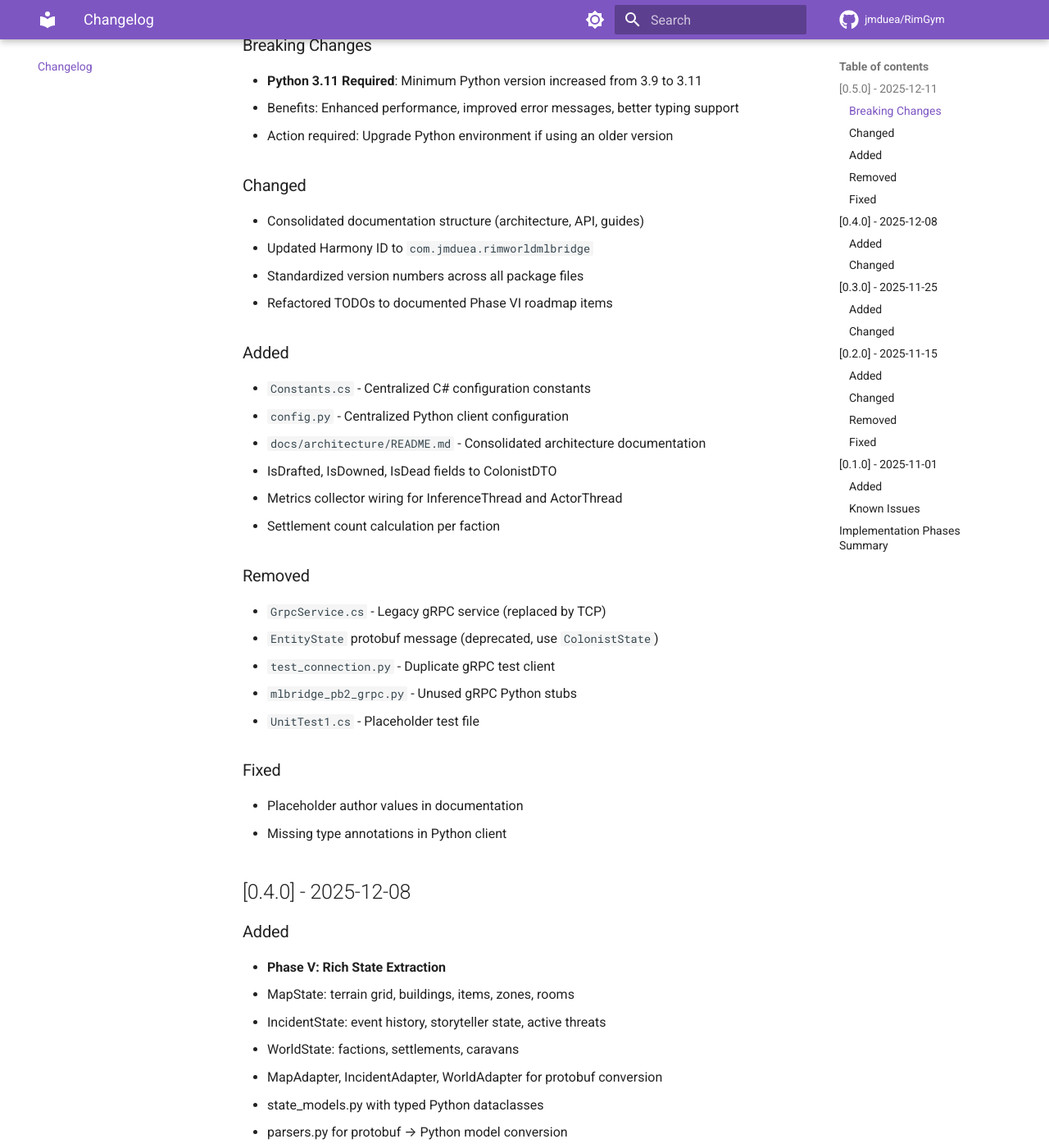
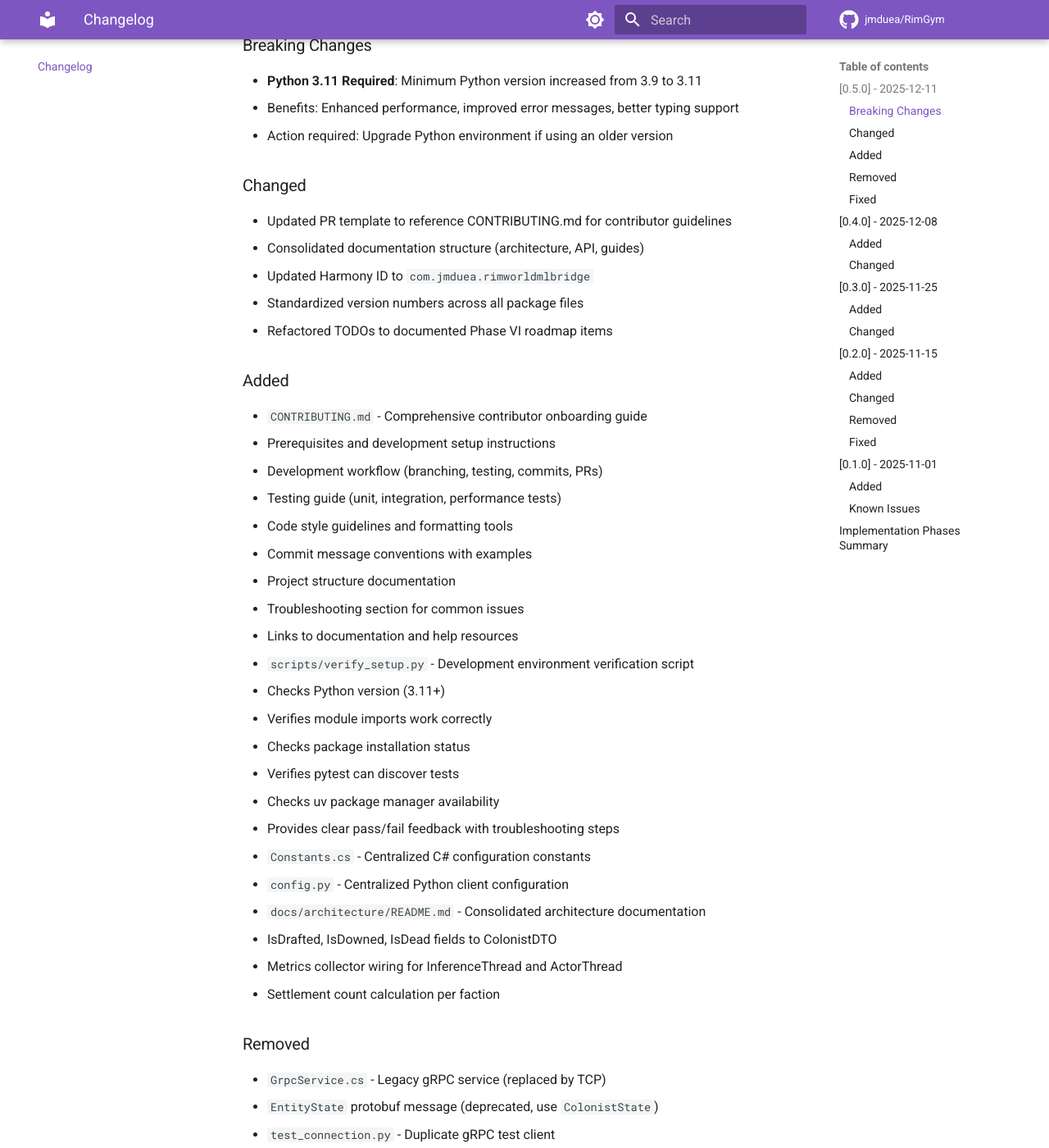
Before and after one commit to jdueadev/RimGym, an MkDocs documentation site: the page built from docs/CHANGELOG.md, in a window 1280 px wide and 1400 px high, scrolled down 346 px. Shown: the whole window at 82% size. Built offline with MkDocs 1.6.1 and Material for MkDocs 9.7.7, drawn with Linux system fonts in a browser that asks for light colours; comment, search, counter and statistics services are not loaded; the version menu is left out.

Commit message:
docs: update CHANGELOG.md with contributing guide changes
- Add CONTRIBUTING.md to Added section with detailed feature list
- Add scripts/verify_setup.py to Added section with capabilities
- Add PR template update to Changed section

Addresses reviewer feedback to document changes in CHANGELOG.

Co-authored-by: jmduea <119540897+jmduea@users.noreply.github.com>

```diff
--- a/docs/CHANGELOG.md
+++ b/docs/CHANGELOG.md
@@ -15,6 +15,7 @@ and this project adheres to [Semantic Versioning](https://semver.org/spec/v2.0.0
 
 ### Changed
 
+- Updated PR template to reference CONTRIBUTING.md for contributor guidelines
 - Consolidated documentation structure (architecture, API, guides)
 - Updated Harmony ID to `com.jmduea.rimworldmlbridge`
 - Standardized version numbers across all package files
@@ -22,6 +23,22 @@ and this project adheres to [Semantic Versioning](https://semver.org/spec/v2.0.0
 
 ### Added
 
+- `CONTRIBUTING.md` - Comprehensive contributor onboarding guide
+  - Prerequisites and development setup instructions
+  - Development workflow (branching, testing, commits, PRs)
+  - Testing guide (unit, integration, performance tests)
+  - Code style guidelines and formatting tools
+  - Commit message conventions with examples
+  - Project structure documentation
+  - Troubleshooting section for common issues
+  - Links to documentation and help resources
+- `scripts/verify_setup.py` - Development environment verification script
+  - Checks Python version (3.11+)
+  - Verifies module imports work correctly
+  - Checks package installation status
+  - Verifies pytest can discover tests
+  - Checks uv package manager availability
+  - Provides clear pass/fail feedback with troubleshooting steps
 - `Constants.cs` - Centralized C# configuration constants
 - `config.py` - Centralized Python client configuration
 - `docs/architecture/README.md` - Consolidated architecture documentation
```
